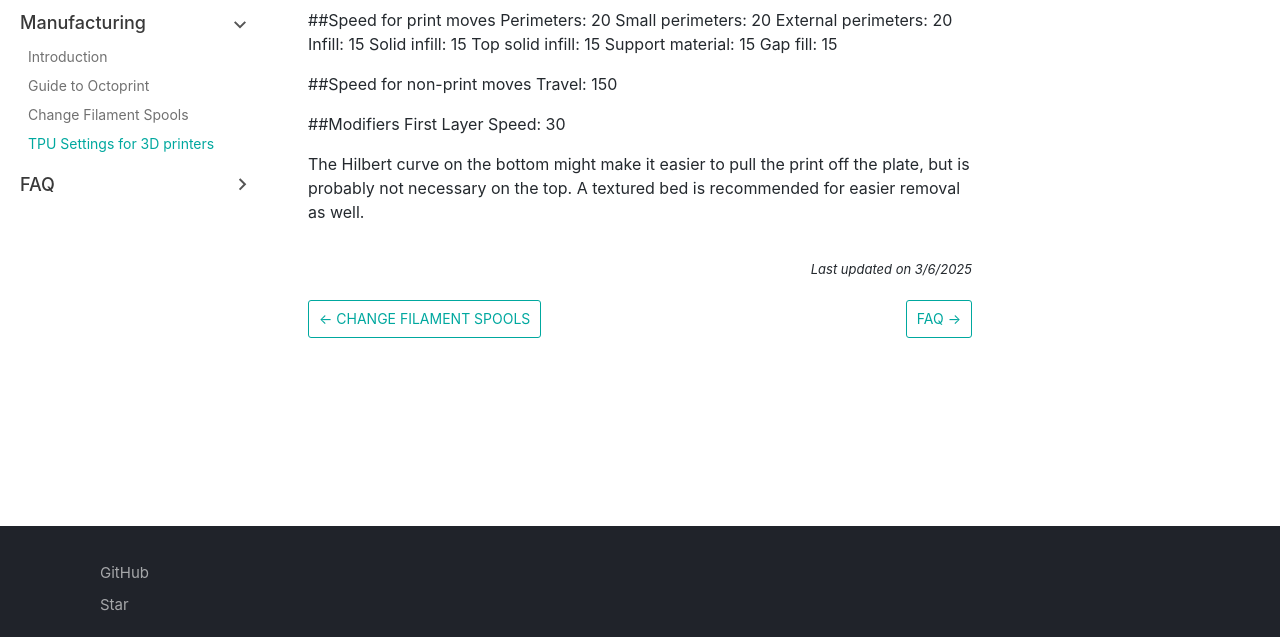
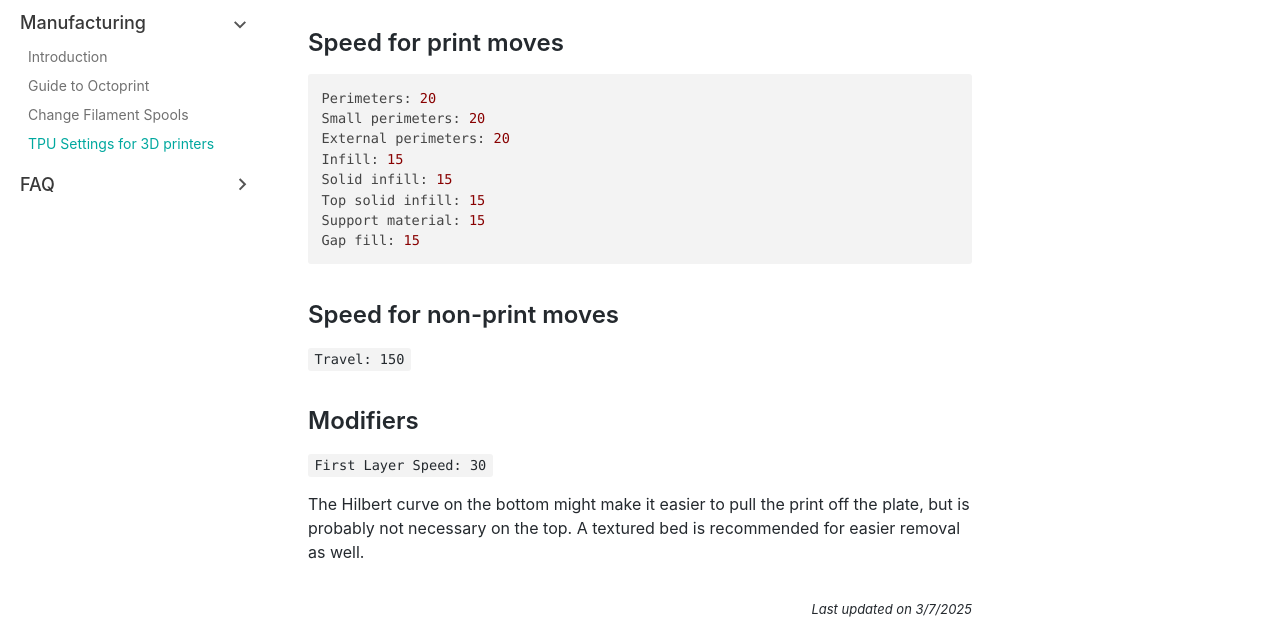
Before and after one commit to GliaX/Documentation, a website: page website/build/glia-docs/docs/manufacturing/tpu-settings.html in a window 1280 px wide. Shown: the part 274-911 px from the top of the page. Drawn offline with nearby package versions, Linux system fonts and the light colour scheme.

Commit message:
Update markdown formatting

```diff
--- a/website/build/glia-docs/docs/manufacturing/tpu-settings.html
+++ b/website/build/glia-docs/docs/manufacturing/tpu-settings.html
@@ -59,19 +59,20 @@ First, loosen the two idler screws approx. 1.5 turns.
 A good method is to loosen the idler screws a little, load the TPU like any other filament,
 and loosen a bit more during the purging phase if the filament is not coming out of the nozzle.
 Don't forget to tighten back up when printing with other filaments.</p>
-<p>##Speed for print moves
-Perimeters: 20
-Small perimeters: 20
-External perimeters: 20
-Infill: 15
-Solid infill: 15
-Top solid infill: 15
-Support material: 15
-Gap fill: 15</p>
-<p>##Speed for non-print moves
-Travel: 150</p>
-<p>##Modifiers
-First Layer Speed: 30</p>
+<h2><a class="anchor" aria-hidden="true" id="speed-for-print-moves"></a><a href="#speed-for-print-moves" aria-hidden="true" class="hash-link"><svg class="hash-link-icon" aria-hidden="true" height="16" version="1.1" viewBox="0 0 16 16" width="16"><path fill-rule="evenodd" d="M4 9h1v1H4c-1.5 0-3-1.69-3-3.5S2.55 3 4 3h4c1.45 0 3 1.69 3 3.5 0 1.41-.91 2.72-2 3.25V8.59c.58-.45 1-1.27 1-2.09C10 5.22 8.98 4 8 4H4c-.98 0-2 1.22-2 2.5S3 9 4 9zm9-3h-1v1h1c1 0 2 1.22 2 2.5S13.98 12 13 12H9c-.98 0-2-1.22-2-2.5 0-.83.42-1.64 1-2.09V6.25c-1.09.53-2 1.84-2 3.25C6 11.31 7.55 13 9 13h4c1.45 0 3-1.69 3-3.5S14.5 6 13 6z"></path></svg></a>Speed for print moves</h2>
+<pre><code class="hljs"><span class="hljs-attr">Perimeters:</span> <span class="hljs-number">20</span>
+<span class="hljs-attr">Small perimeters:</span> <span class="hljs-number">20</span>
+<span class="hljs-attr">External perimeters:</span> <span class="hljs-number">20</span>
+<span class="hljs-attr">Infill:</span> <span class="hljs-number">15</span>
+<span class="hljs-attr">Solid infill:</span> <span class="hljs-number">15</span>
+<span class="hljs-attr">Top solid infill:</span> <span class="hljs-number">15</span>
+<span class="hljs-attr">Support material:</span> <span class="hljs-number">15</span>
+<span class="hljs-attr">Gap fill:</span> <span class="hljs-number">15</span>
+</code></pre>
+<h2><a class="anchor" aria-hidden="true" id="speed-for-non-print-moves"></a><a href="#speed-for-non-print-moves" aria-hidden="true" class="hash-link"><svg class="hash-link-icon" aria-hidden="true" height="16" version="1.1" viewBox="0 0 16 16" width="16"><path fill-rule="evenodd" d="M4 9h1v1H4c-1.5 0-3-1.69-3-3.5S2.55 3 4 3h4c1.45 0 3 1.69 3 3.5 0 1.41-.91 2.72-2 3.25V8.59c.58-.45 1-1.27 1-2.09C10 5.22 8.98 4 8 4H4c-.98 0-2 1.22-2 2.5S3 9 4 9zm9-3h-1v1h1c1 0 2 1.22 2 2.5S13.98 12 13 12H9c-.98 0-2-1.22-2-2.5 0-.83.42-1.64 1-2.09V6.25c-1.09.53-2 1.84-2 3.25C6 11.31 7.55 13 9 13h4c1.45 0 3-1.69 3-3.5S14.5 6 13 6z"></path></svg></a>Speed for non-print moves</h2>
+<p><code>Travel: 150</code></p>
+<h2><a class="anchor" aria-hidden="true" id="modifiers"></a><a href="#modifiers" aria-hidden="true" class="hash-link"><svg class="hash-link-icon" aria-hidden="true" height="16" version="1.1" viewBox="0 0 16 16" width="16"><path fill-rule="evenodd" d="M4 9h1v1H4c-1.5 0-3-1.69-3-3.5S2.55 3 4 3h4c1.45 0 3 1.69 3 3.5 0 1.41-.91 2.72-2 3.25V8.59c.58-.45 1-1.27 1-2.09C10 5.22 8.98 4 8 4H4c-.98 0-2 1.22-2 2.5S3 9 4 9zm9-3h-1v1h1c1 0 2 1.22 2 2.5S13.98 12 13 12H9c-.98 0-2-1.22-2-2.5 0-.83.42-1.64 1-2.09V6.25c-1.09.53-2 1.84-2 3.25C6 11.31 7.55 13 9 13h4c1.45 0 3-1.69 3-3.5S14.5 6 13 6z"></path></svg></a>Modifiers</h2>
+<p><code>First Layer Speed: 30</code></p>
 <p>The Hilbert curve on the bottom might make it easier to pull the print off the plate,
 but is probably not necessary on the top. A textured bed is recommended for easier removal as well.</p>
-</span></div></article></div><div class="docLastUpdate"><em>Last updated on 3/6/2025</em></div><div class="docs-prevnext"><a class="docs-prev button" href="/docs/manufacturing/change-filament-spools"><span class="arrow-prev">← </span><span>Change Filament Spools</span></a><a class="docs-next button" href="/docs/faq/faq"><span>FAQ</span><span class="arrow-next"> →</span></a></div></div></div><nav class="onPageNav"></nav></div><footer class="nav-footer" id="footer"><section class="sitemap"><div><a href="https://github.com/GliaX">GitHub</a><a class="github-button" href="https://github.com/GliaX" data-icon="octicon-star" data-count-href="/facebook/docusaurus/stargazers" data-show-count="true" data-count-aria-label="# stargazers on GitHub" aria-label="Star this project on GitHub">Star</a></div></section><section class="copyright">This work is licensed under a <a rel="license" href="http://creativecommons.org/licenses/by-sa/4.0/">Creative Commons Attribution-ShareAlike 4.0 International License</a>.</section></footer></div></body></html>
+</span></div></article></div><div class="docLastUpdate"><em>Last updated on 3/7/2025</em></div><div class="docs-prevnext"><a class="docs-prev button" href="/docs/manufacturing/change-filament-spools"><span class="arrow-prev">← </span><span>Change Filament Spools</span></a><a class="docs-next button" href="/docs/faq/faq"><span>FAQ</span><span class="arrow-next"> →</span></a></div></div></div><nav class="onPageNav"><ul class="toc-headings"><li><a href="#speed-for-print-moves">Speed for print moves</a></li><li><a href="#speed-for-non-print-moves">Speed for non-print moves</a></li><li><a href="#modifiers">Modifiers</a></li></ul></nav></div><footer class="nav-footer" id="footer"><section class="sitemap"><div><a href="https://github.com/GliaX">GitHub</a><a class="github-button" href="https://github.com/GliaX" data-icon="octicon-star" data-count-href="/facebook/docusaurus/stargazers" data-show-count="true" data-count-aria-label="# stargazers on GitHub" aria-label="Star this project on GitHub">Star</a></div></section><section class="copyright">This work is licensed under a <a rel="license" href="http://creativecommons.org/licenses/by-sa/4.0/">Creative Commons Attribution-ShareAlike 4.0 International License</a>.</section></footer></div></body></html>
```
Also changed, not shown: website/build/glia-docs/docs/manufacturing/tpu-settings/index.html (+15 -14 lines).
